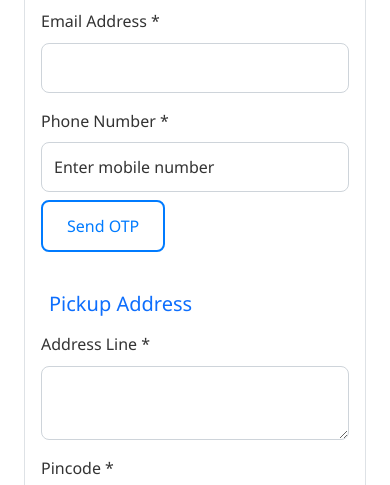
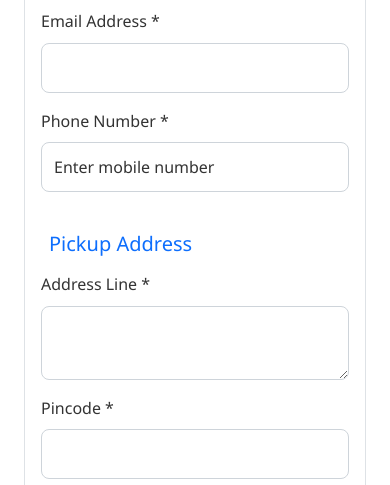
Before and after one commit to devansh-112/gotofastt, a Python web app: template templates/modern_place_order_with_pincode.html in a window 390 px wide. Shown: the part 326-811 px from the top of the page. Run offline with Jinja, Linux system fonts and the light colour scheme; the template is opened without the code that fills it, so the values that code supplies are empty; some libraries are stand-ins or nearby versions.

Commit message:
Remove all Firebase OTP and phone verification code from modern place order page

```diff
--- a/templates/modern_place_order_with_pincode.html
+++ b/templates/modern_place_order_with_pincode.html
@@ -38,11 +38,6 @@
                                 <div class="mb-3">
                                     <label for="customer_phone" class="form-label">Phone Number *</label>
                                     <input type="tel" class="form-control" id="customer_phone" name="customer_phone" required placeholder="Enter mobile number">
-                                    <button type="button" id="sendOtpBtn" class="btn btn-outline-primary btn-sm mt-2">Send OTP</button>
-                                    <div id="recaptcha-container"></div>
-                                    <input type="text" id="otp" class="form-control mt-2" placeholder="Enter OTP" style="display:none; max-width:200px;">
-                                    <button type="button" id="verifyOtpBtn" class="btn btn-success btn-sm mt-2" style="display:none;">Verify OTP</button>
-                                    <span id="phoneVerifiedMsg" style="color:green; display:none;">Phone Verified!</span>
                                 </div>
                             </div>
                         </div>
@@ -578,61 +573,4 @@ document.getElementById('zone_id').addEventListener('change', function() {
     calculatePrice();
 });
 </script>
-<script type="module">
-import { initializeApp } from "https://www.gstatic.com/firebasejs/11.10.0/firebase-app.js";
-import { getAuth, RecaptchaVerifier, signInWithPhoneNumber } from "https://www.gstatic.com/firebasejs/11.10.0/firebase-auth.js";
-
-const firebaseConfig = {
-  apiKey: "AIzaSyANvwxiGygaFs7ba9QR3Ao53-Mh95ydzdE",
-  authDomain: "gotofast-a80f6.firebaseapp.com",
-  projectId: "gotofast-a80f6",
-  storageBucket: "gotofast-a80f6.firebasestorage.app",
-  messagingSenderId: "668661201858",
-  appId: "1:668661201858:web:b38d6c399f7c1889cd345b",
-  measurementId: "G-XCBE6J0658"
-};
-const app = initializeApp(firebaseConfig);
-const auth = getAuth(app);
-
-let recaptchaVerifier;
-let confirmationResult = null;
-
-document.getElementById('sendOtpBtn').onclick = async function() {
-  const phoneNumber = document.getElementById('customer_phone').value;
-  if (!phoneNumber.match(/^[6-9]\d{9}$/)) {
-    alert('Enter a valid 10-digit Indian mobile number.');
-    return;
-  }
-  if (!recaptchaVerifier) {
-    recaptchaVerifier = new RecaptchaVerifier('recaptcha-container', {
-      'size': 'invisible'
-    }, auth);
-  }
-  try {
-    confirmationResult = await signInWithPhoneNumber(auth, '+91' + phoneNumber, recaptchaVerifier);
-    document.getElementById('otp').style.display = 'inline';
-    document.getElementById('verifyOtpBtn').style.display = 'inline';
-    alert('OTP sent!');
-  } catch (error) {
-    alert(error.message);
-  }
-};
-
-document.getElementById('verifyOtpBtn').onclick = async function() {
-  const otp = document.getElementById('otp').value;
-  try {
-    await confirmationResult.confirm(otp);
-    document.getElementById('phoneVerifiedMsg').style.display = 'inline';
-    alert('Phone number verified!');
-  } catch (error) {
-    alert('Invalid OTP');
-  }
-};
-</script>
-<script>
-console.log("OTP JS loaded");
-document.getElementById('sendOtpBtn').onclick = function() {
-  alert("Button clicked!");
-};
-</script>
 {% endblock %}
```
